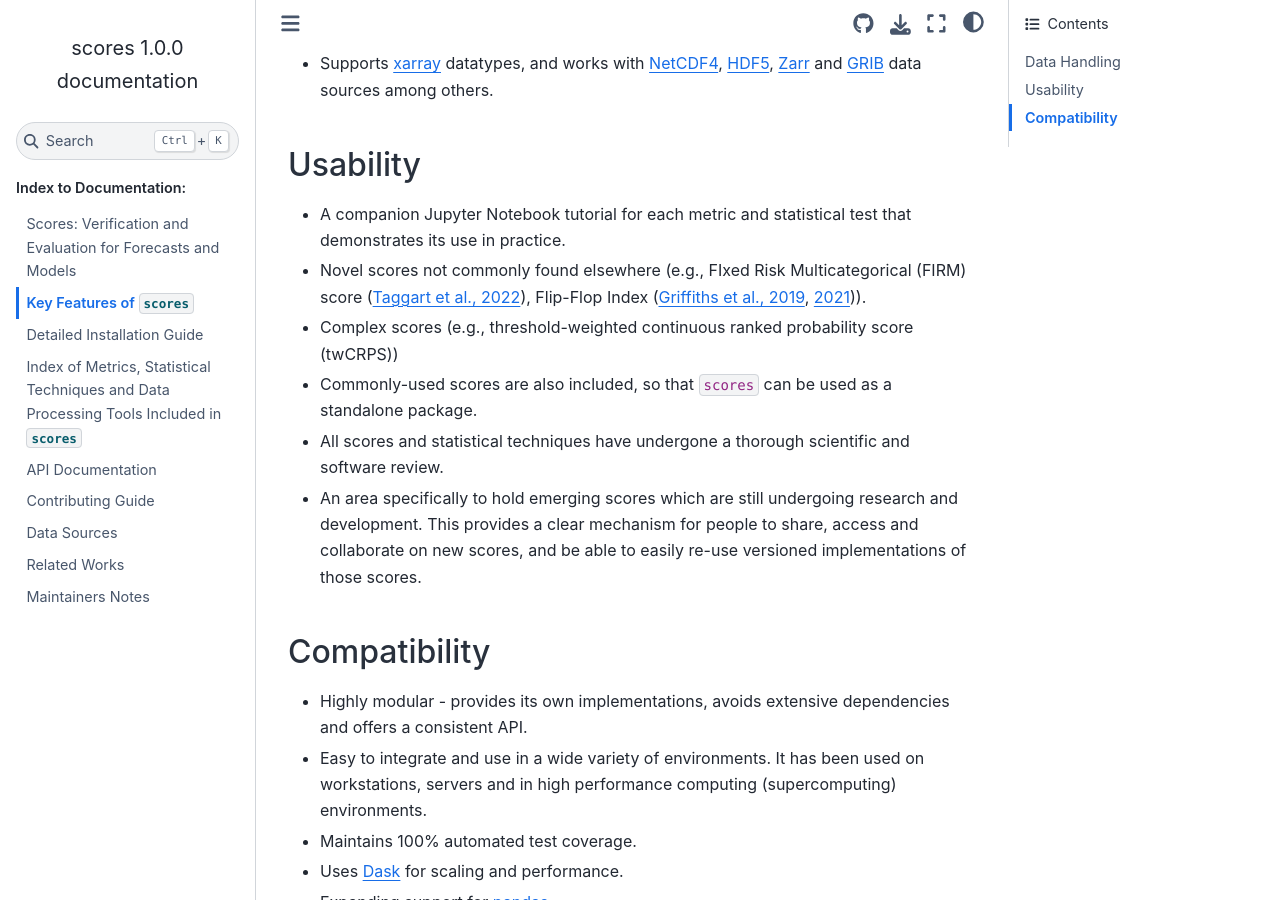
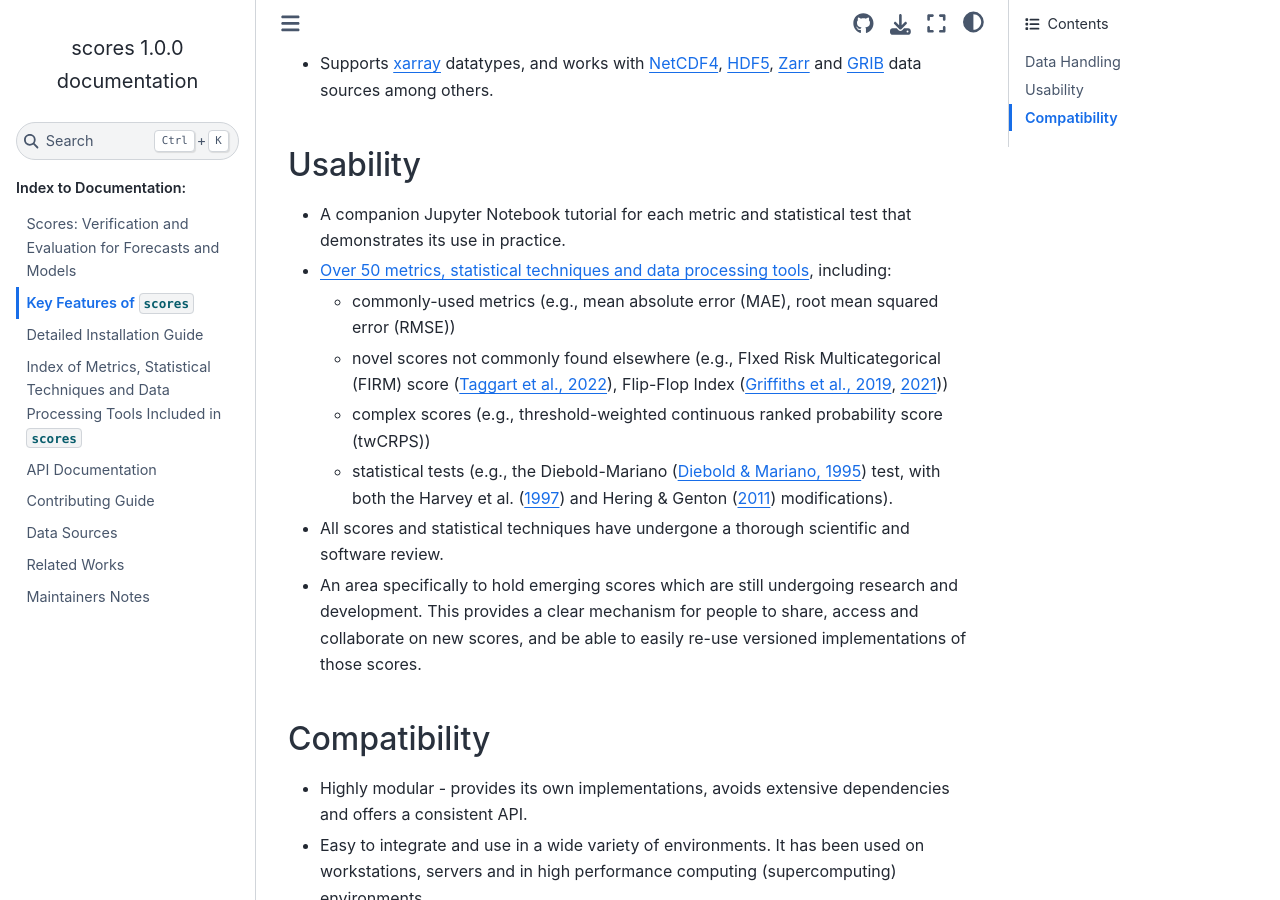
Before and after one commit to nci/scores, a Sphinx documentation site: the page built from docs/key_features.md, in a window 1280 px wide and 900 px high, scrolled down 366 px. Built offline with Sphinx 7.4.7 and the Sphinx Book theme 1.1.4, drawn with Linux system fonts in a browser that asks for light colours; pages that are not in the unit, such as notebooks, are missing from menus.

Commit message:
Update dot points relating to included metrics
Signed-off-by: Stephanie Chong <168800785+Steph-Chong@users.noreply.github.com>

```diff
--- a/docs/key_features.md
+++ b/docs/key_features.md
@@ -11,9 +11,11 @@
 ## Usability
 
 - A companion Jupyter Notebook [tutorial](project:./tutorials/Tutorial_Gallery.md) for each metric and statistical test that demonstrates its use in practice.
-- Novel scores not commonly found elsewhere (e.g., FIxed Risk Multicategorical (FIRM) score ([Taggart et al., 2022](https://doi.org/10.1002/qj.4266)), Flip-Flop Index ([Griffiths et al., 2019](https://doi.org/10.1002/met.1732), [2021](https://doi.org/10.1071/ES21010))).
-- Complex scores (e.g., threshold-weighted continuous ranked probability score (twCRPS))
-- Commonly-used scores are also included, so that `scores` can be used as a standalone package.
+- [Over 50 metrics, statistical techniques and data processing tools](included.md), including:
+  - commonly-used metrics (e.g., mean absolute error (MAE), root mean squared error (RMSE))
+  - novel scores not commonly found elsewhere (e.g., FIxed Risk Multicategorical (FIRM) score ([Taggart et al., 2022](https://doi.org/10.1002/qj.4266)), Flip-Flop Index ([Griffiths et al., 2019](https://doi.org/10.1002/met.1732), [2021](https://doi.org/10.1071/ES21010)))
+  - complex scores (e.g., threshold-weighted continuous ranked probability score (twCRPS))
+  - statistical tests (e.g., the Diebold-Mariano ([Diebold & Mariano, 1995](https://doi.org/10.3386/t0169)) test, with both the Harvey et al. ([1997](https://doi.org/10.1016/S0169-2070(96)00719-4)) and Hering & Genton ([2011](https://doi.org/10.1198/tech.2011.10136)) modifications).
 - All scores and statistical techniques have undergone a thorough scientific and software review.
 - An area specifically to hold emerging scores which are still undergoing research and development. This provides a clear mechanism for people to share, access and collaborate on new scores, and be able to easily re-use versioned implementations of those scores.
 
```
